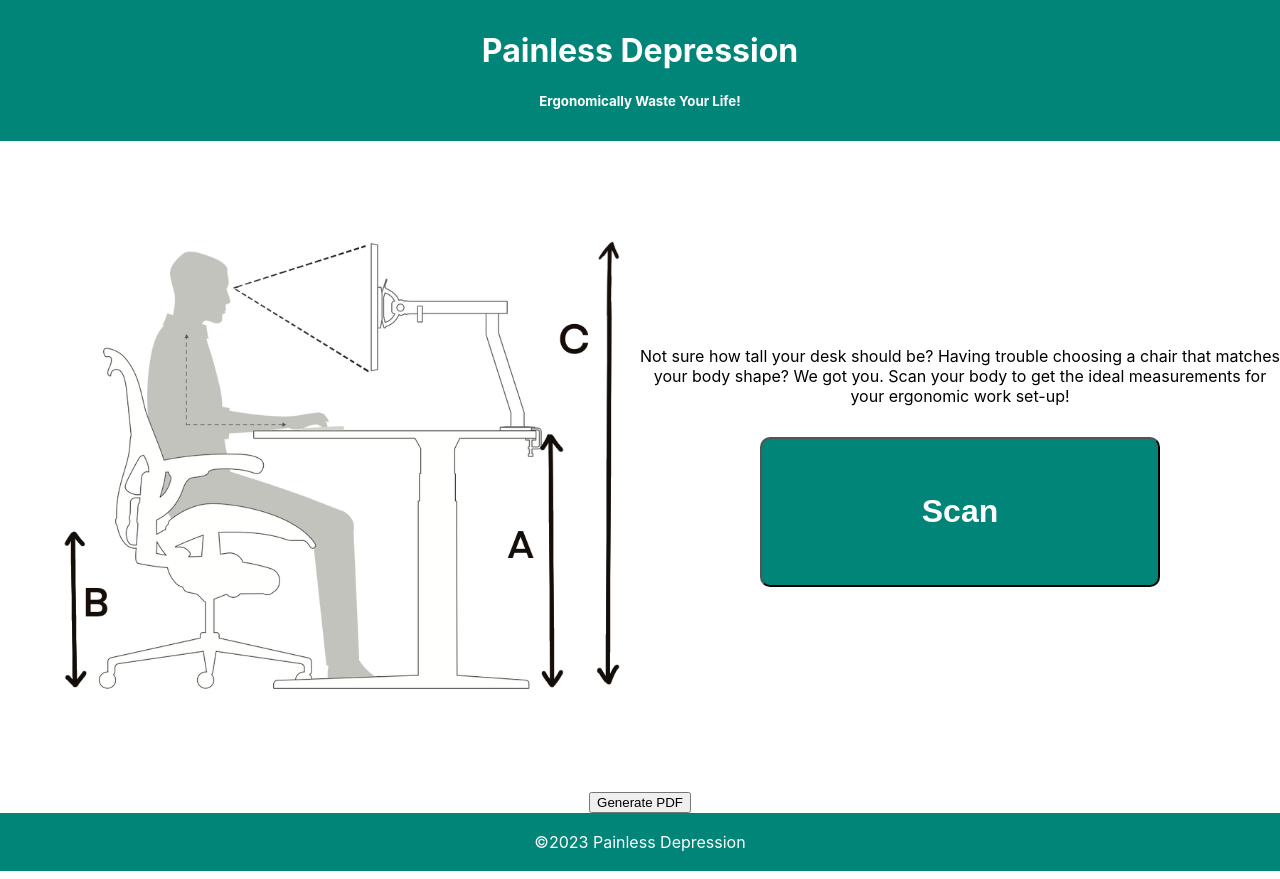
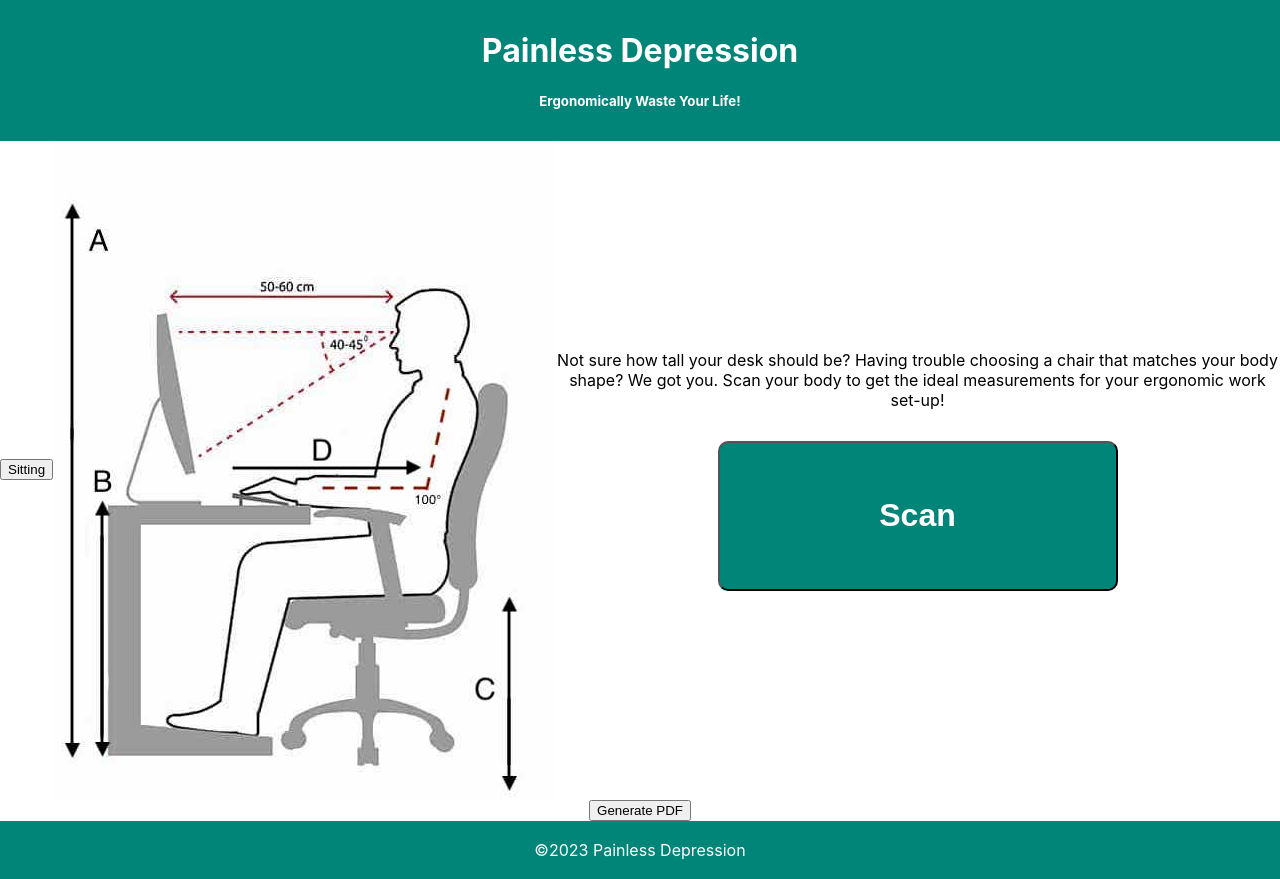
Before and after one commit to Coffiey/ergoBodyGram, a React (Create React App) app in the folder app/: page / in a window 1280 px wide. Built offline with nearby package versions, Linux system fonts and the light colour scheme; no server answers; the HTML template or start-up script is replaced by a standard one; what @react-pdf/renderer would draw is missing.

Commit message:
feat: toggle between sitting and standing images

```diff
--- a/app/src/components/Chart.jsx
+++ b/app/src/components/Chart.jsx
@@ -2,7 +2,7 @@ import React from "react";
 import "../styles/Chart.css";
 
 const Chart = (props) => {
-  const {userData} = props
+  const { userData } = props
 
   return (
     <>
--- a/app/src/components/Image.jsx
+++ b/app/src/components/Image.jsx
@@ -1,13 +1,37 @@
-import React, { useState } from "react";
+import React, { useEffect, useState } from "react";
+import "../styles/Image.css";
 
 const Image = () => {
   const [sitting, setSitting] = useState(true);
-  const [standing, setStanding] = useState(false);
+  const [buttonText, setButtonText] = useState("");
+
+  const handleImageDisplay = () => {
+    if (sitting) {
+      setSitting(false);
+    } else {
+      setSitting(true);
+    }
+  }
+
+  const handleButtonText = () => {
+    if (sitting) {
+      setButtonText("Sitting");
+    } else {
+      setButtonText("Standing");
+    }
+  }
+
+  useEffect(() => {
+    handleButtonText();
+  }, [sitting])
 
   return (
     <>
-
-      <img src="/ergonomic-desk-setup.png" alt="human figure sitting at desk with chair"></img>
+    <button onClick={handleImageDisplay}>{ buttonText }</button>
+    { sitting
+      ? <img src="/sitting.png" alt="human figure sitting at desk with chair"></img>
+      : <img src="/standing.png" alt="human figure sitting at desk with chair"></img>
+    }
     </>
   )
 }
--- a/app/src/styles/Image.css
+++ b/app/src/styles/Image.css
@@ -0,0 +1,3 @@
+img {
+  width: 50%
+}
```
